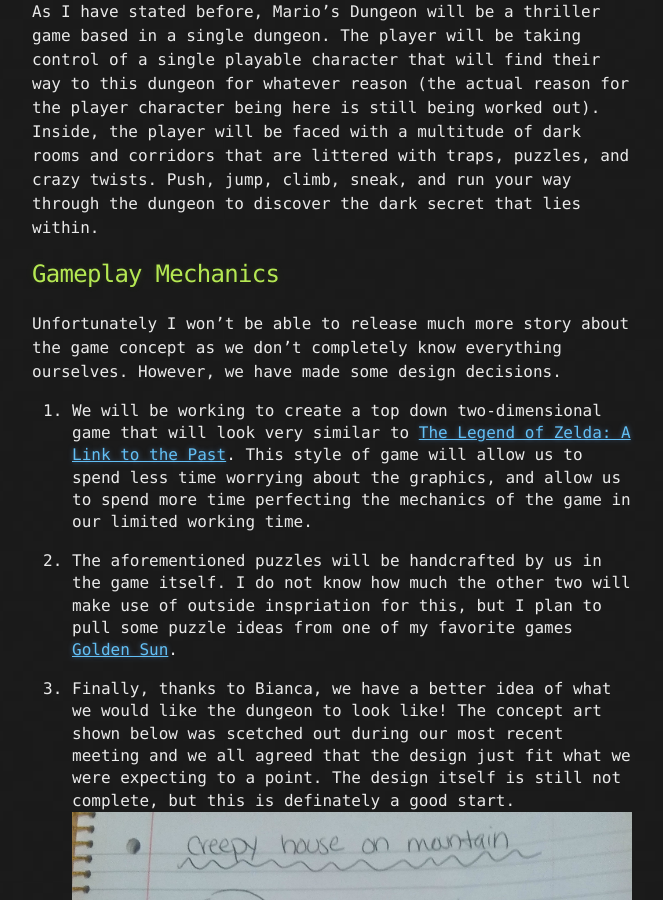
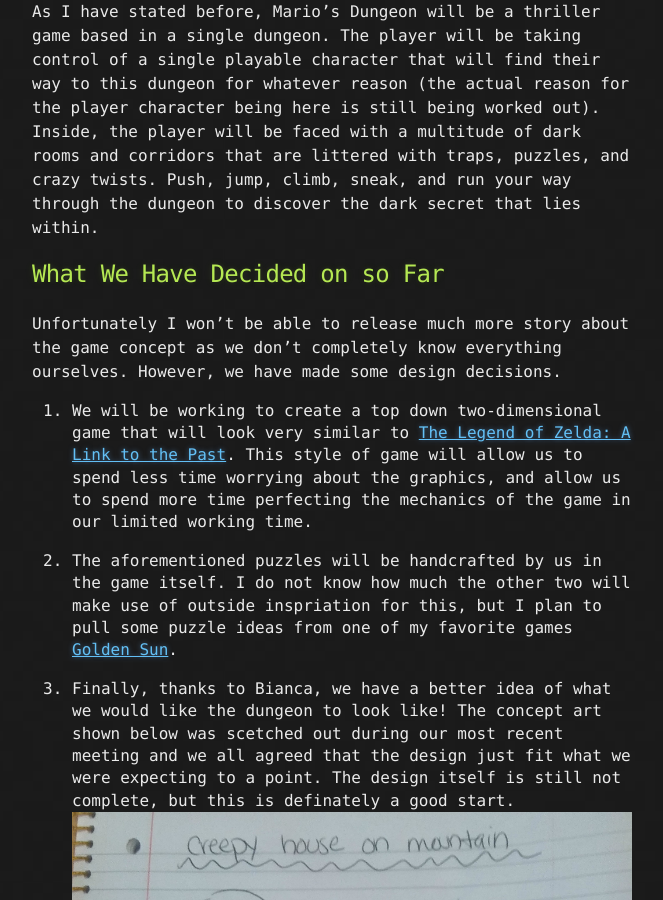
Before and after one commit to lambertq/lambertq.github.io, a Jekyll site: the page built from _posts/mariodungeon/2017-01-18-The-stress-of-design.markdown, in a window 1280 px wide and 900 px high, scrolled down 714 px. Shown: the whole window, without its empty margins (308-971 px from the left). Built offline with Jekyll 4.4.1, drawn with Linux system fonts in a browser that asks for light colours.

Commit message:
Update 2017-01-18-The-stress-of-design.markdown

```diff
--- a/_posts/mariodungeon/2017-01-18-The-stress-of-design.markdown
+++ b/_posts/mariodungeon/2017-01-18-The-stress-of-design.markdown
@@ -19,8 +19,7 @@ for the player character being here is still being worked out). Inside, the play
 dark rooms and corridors that are littered with traps, puzzles, and crazy twists. Push, jump, climb, sneak, and run
 your way through the dungeon to discover the dark secret that lies within.
 
-## [](#header-2)Gameplay Mechanics
-
+## [](#header-2)What We Have Decided on so Far
 Unfortunately I won't be able to release much more story about the game concept as we don't completely know everything
 ourselves. However, we have made some design decisions.
 
```
